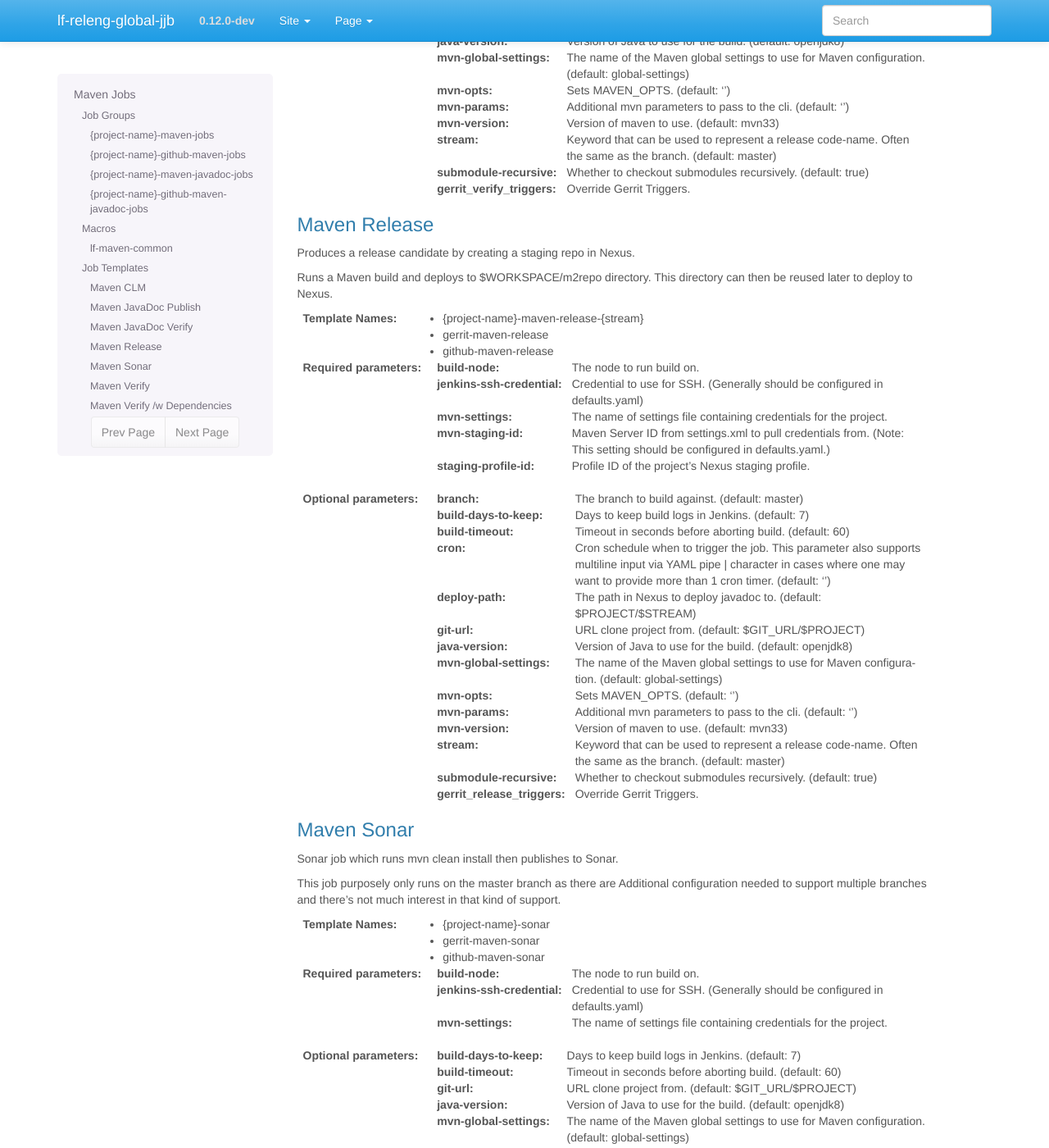
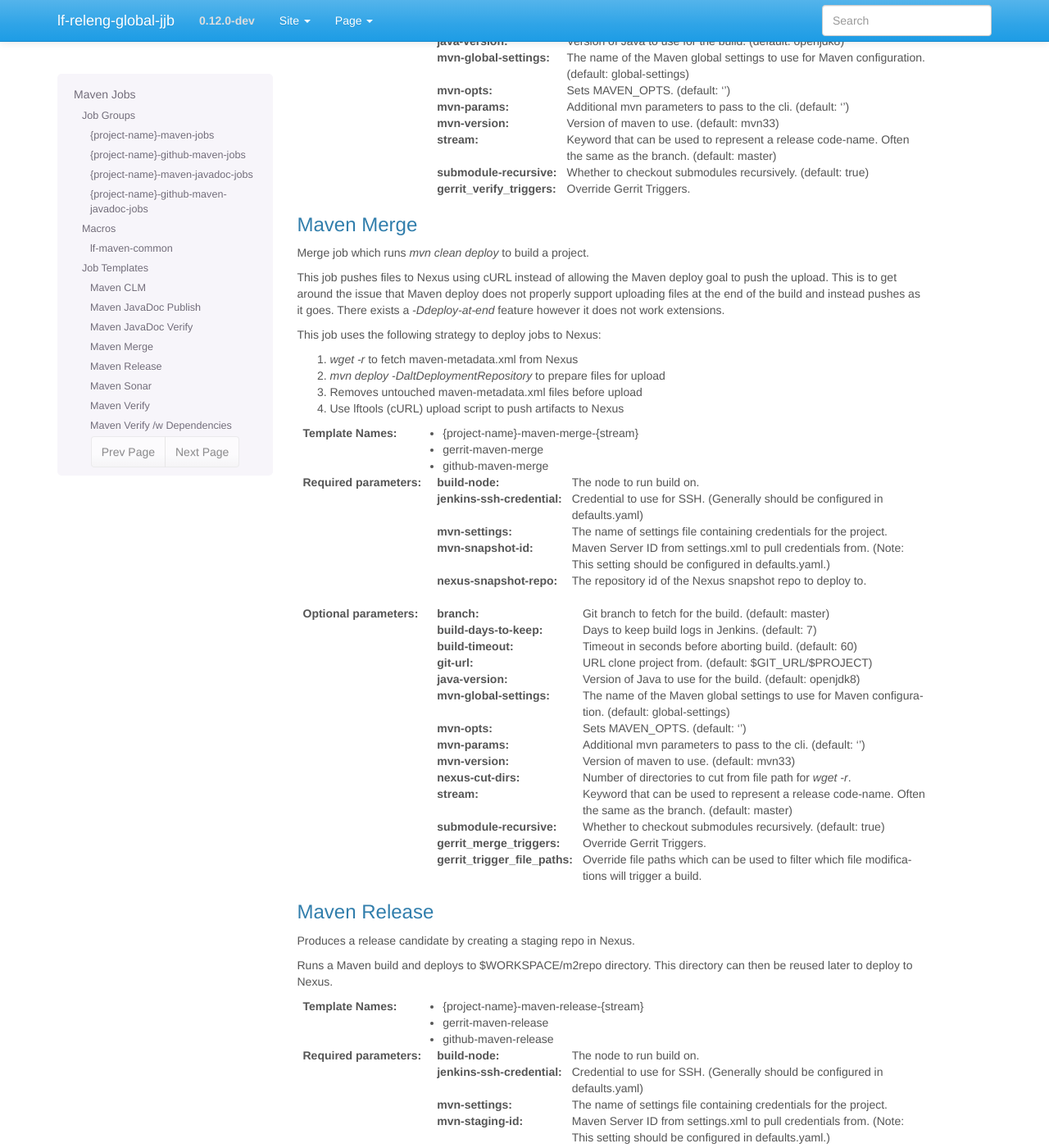
Before and after one commit to lfit/releng-global-jjb, a Sphinx documentation site: the page built from docs/jjb/lf-maven-jobs.rst, in a window 1280 px wide and 1400 px high, scrolled down 2452 px. Shown: the whole window at 82% size. Built offline with Sphinx 7.4.7, drawn with Linux system fonts in a browser that asks for light colours.

Commit message:
Migrate Maven Merge job to global-jjb
Provide a Maven Merge job that is generically reusable by other
projects. This new job uses cURL to upload artifacts to Nexus and uses
`wget -r` to mirror existing maven-metadata.xml files in order to update
them when pushing SNAPSHOTs.

This job uses the following strategy to deploy jobs to Nexus:

1. `wget -r` to fetch maven-metadata.xml from Nexus
2. `mvn deploy -DaltDeploymentRepository` to prepare files for upload
3. Removes untouched maven-metadata.xml files before upload
4. Use lftools (cURL) upload script to push artifacts to Nexus

Issue: RELENG-61
Change-Id: I7663731d0eb750e4ccc1b07bcf5ad39c6135900c
Signed-off-by: Thanh Ha <thanh.ha@linuxfoundation.org>

```diff
--- a/docs/jjb/lf-maven-jobs.rst
+++ b/docs/jjb/lf-maven-jobs.rst
@@ -179,6 +179,62 @@
 
     :gerrit_verify_triggers: Override Gerrit Triggers.
 
+Maven Merge
+-----------
+
+Merge job which runs `mvn clean deploy` to build a project.
+
+This job pushes files to Nexus using cURL instead of allowing the Maven deploy
+goal to push the upload. This is to get around the issue that Maven deploy does
+not properly support uploading files at the end of the build and instead pushes
+as it goes. There exists a `-Ddeploy-at-end` feature however it does not work
+extensions.
+
+This job uses the following strategy to deploy jobs to Nexus:
+
+1. `wget -r` to fetch maven-metadata.xml from Nexus
+2. `mvn deploy -DaltDeploymentRepository` to prepare files for upload
+3. Removes untouched maven-metadata.xml files before upload
+4. Use lftools (cURL) upload script to push artifacts to Nexus
+
+:Template Names:
+
+    - {project-name}-maven-merge-{stream}
+    - gerrit-maven-merge
+    - github-maven-merge
+
+:Required parameters:
+
+    :build-node: The node to run build on.
+    :jenkins-ssh-credential: Credential to use for SSH. (Generally should
+        be configured in defaults.yaml)
+    :mvn-settings: The name of settings file containing credentials for the project.
+    :mvn-snapshot-id: Maven Server ID from settings.xml to pull credentials from.
+        (Note: This setting should be configured in defaults.yaml.)
+    :nexus-snapshot-repo: The repository id of the Nexus snapshot repo to deploy to.
+
+:Optional parameters:
+
+    :branch: Git branch to fetch for the build. (default: master)
+    :build-days-to-keep: Days to keep build logs in Jenkins. (default: 7)
+    :build-timeout: Timeout in seconds before aborting build. (default: 60)
+    :git-url: URL clone project from. (default: $GIT_URL/$PROJECT)
+    :java-version: Version of Java to use for the build. (default: openjdk8)
+    :mvn-global-settings: The name of the Maven global settings to use for
+        Maven configuration. (default: global-settings)
+    :mvn-opts: Sets MAVEN_OPTS. (default: '')
+    :mvn-params: Additional mvn parameters to pass to the cli. (default: '')
+    :mvn-version: Version of maven to use. (default: mvn33)
+    :nexus-cut-dirs: Number of directories to cut from file path for `wget -r`.
+    :stream: Keyword that can be used to represent a release code-name.
+        Often the same as the branch. (default: master)
+    :submodule-recursive: Whether to checkout submodules recursively.
+        (default: true)
+
+    :gerrit_merge_triggers: Override Gerrit Triggers.
+    :gerrit_trigger_file_paths: Override file paths which can be used to
+        filter which file modifications will trigger a build.
+
 Maven Release
 -------------
 
```
Also changed, not shown: 6 other files.
